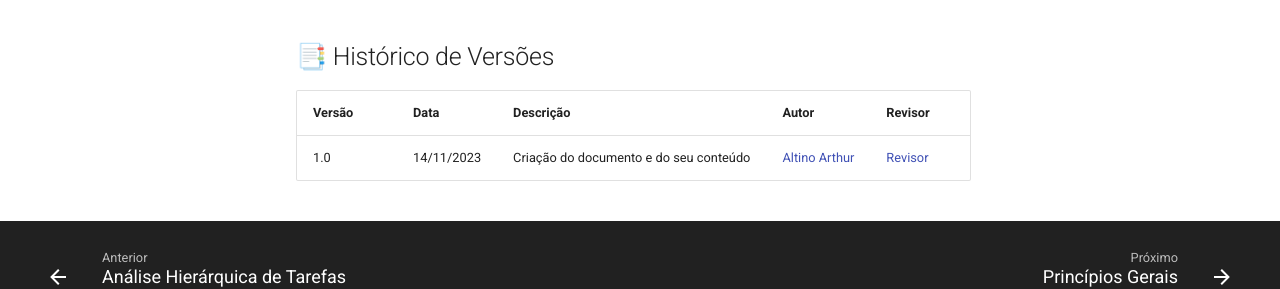
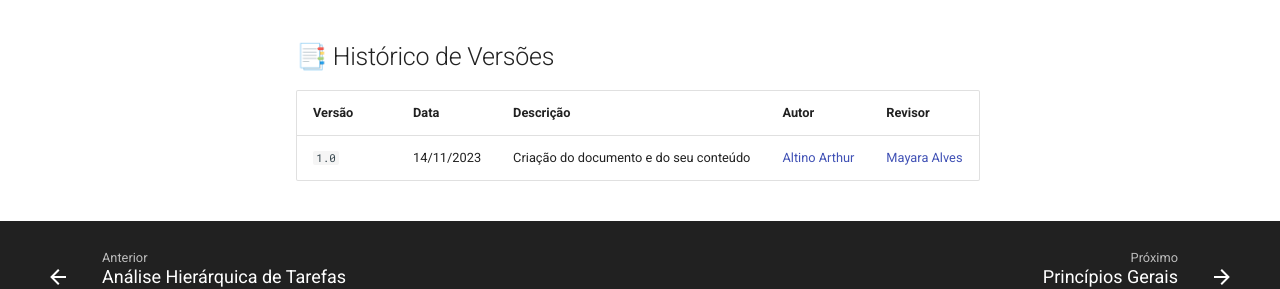
Before and after one commit to Interacao-Humano-Computador/2023.2-Ventoy, an MkDocs documentation site: the page built from docs/verificacao/CTT.md, in a window 1280 px wide and 900 px high, scrolled down 1337 px. Shown: the part 542-831 px from the top of the window. Built offline with MkDocs 1.6.1 and Material for MkDocs 9.7.7, drawn with Linux system fonts in a browser that asks for light colours; comment, search, counter and statistics services are not loaded.

Commit message:
Update CTT.md

```diff
--- a/docs/verificacao/CTT.md
+++ b/docs/verificacao/CTT.md
@@ -62,4 +62,4 @@
 
 | Versão | Data | Descrição | Autor | Revisor |
 |--------|------|------------|------|---------|
-| 1.0 | 14/11/2023 | Criação do documento e do seu conteúdo |  [Altino Arthur](https://github.com/arthurrochamoreira)| [Revisor](https://github.com/) |
+| `1.0` | 14/11/2023 | Criação do documento e do seu conteúdo |  [Altino Arthur](https://github.com/arthurrochamoreira)| [Mayara Alves](https://github.com/Mayara-tech) |
```
